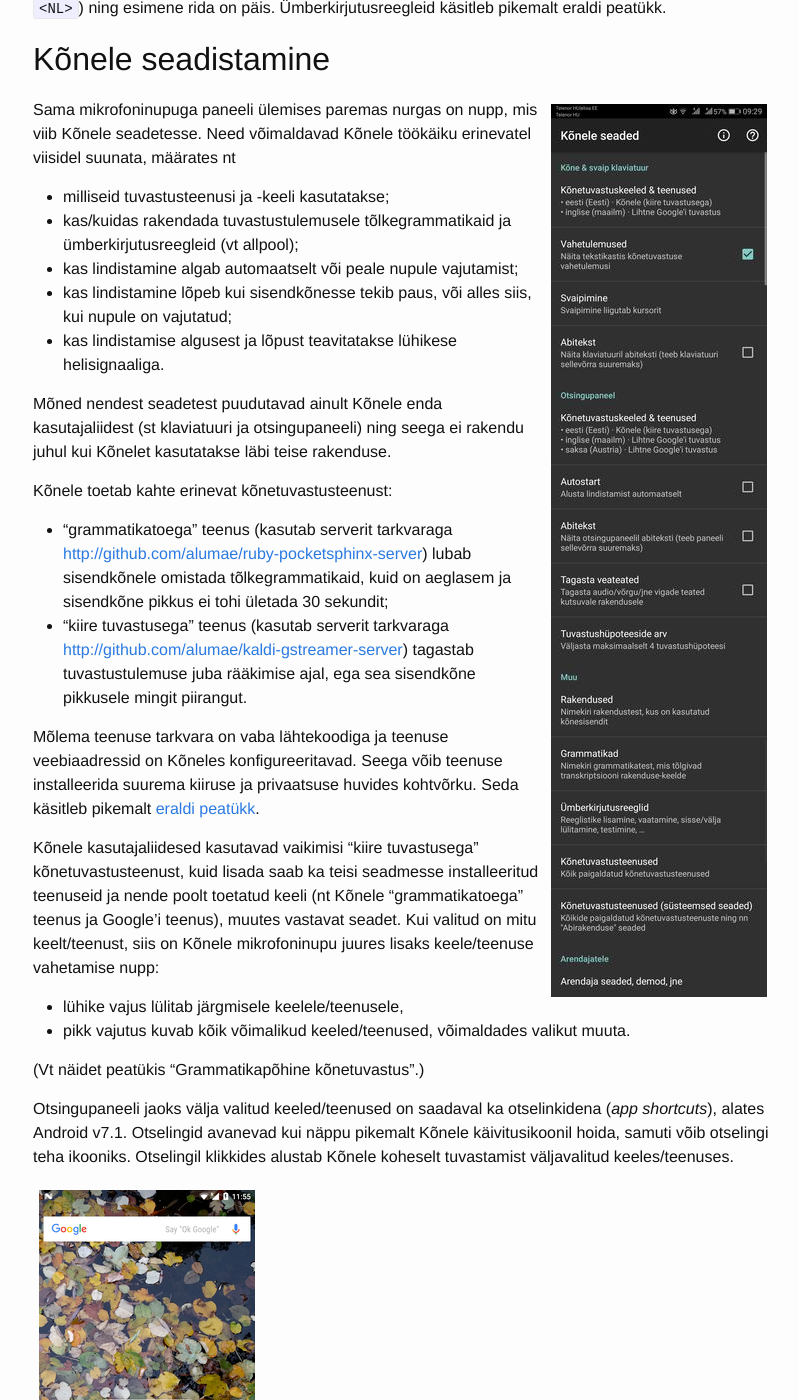
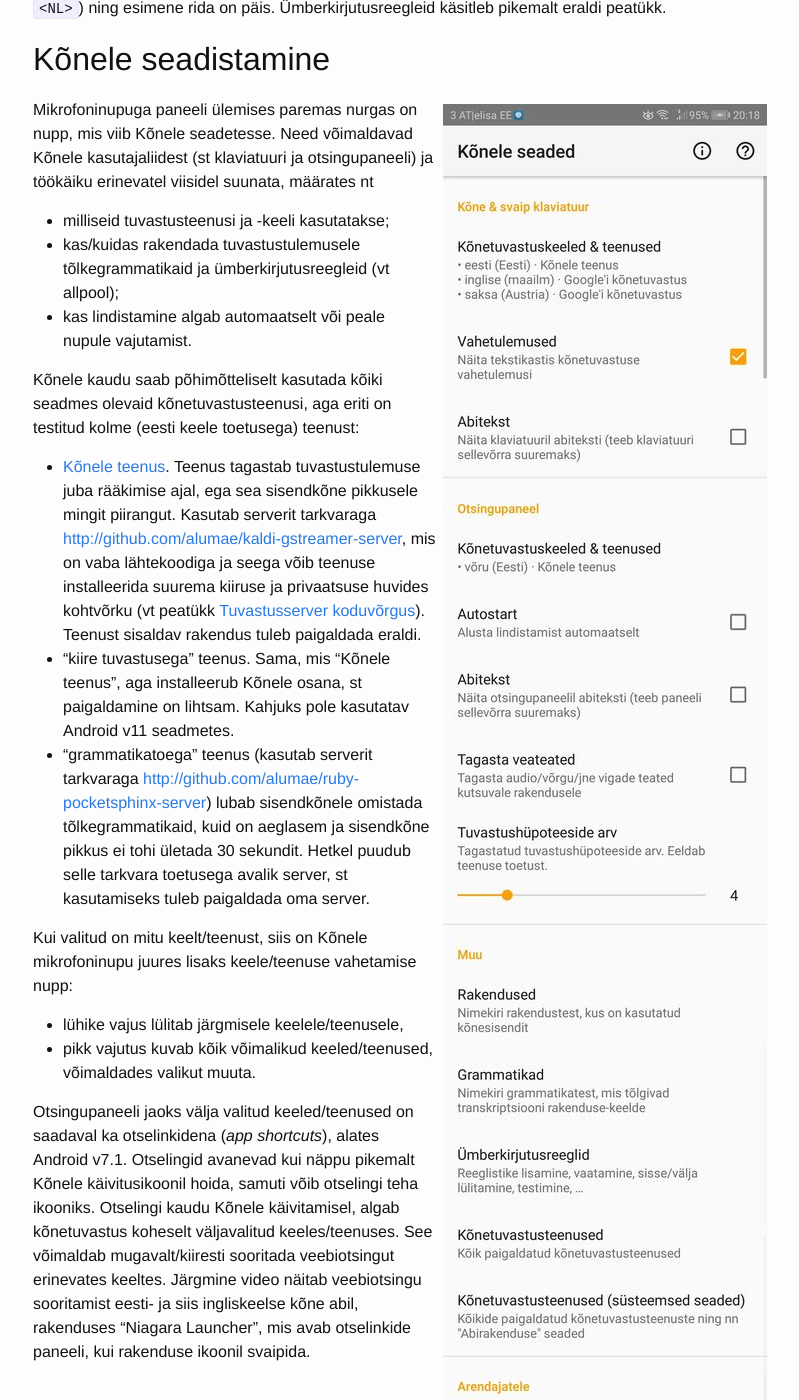
Before and after one commit to Kaljurand/K6nele, a Jekyll site: the page built from docs/et/user_guide.md, in a window 1280 px wide and 1400 px high, scrolled down 3148 px. Shown: the whole window, without its empty margins (237-1036 px from the left). Built offline with Jekyll 4.4.1, drawn with Linux system fonts in a browser that asks for light colours; comment, search, counter and statistics services are not loaded; grey boxes are pictures that could not be loaded.

Commit message:
Improve user guide (Settings)

```diff
--- a/docs/et/user_guide.md
+++ b/docs/et/user_guide.md
@@ -93,44 +93,39 @@
 
 ## Kõnele seadistamine
 
-<img style="float: right" title="Ekraanipilt: seadistamine" alt="Ekraanipilt: seadistamine." src="{{ site.baseurl }}/images/et/Screenshot_2018-12-27-09-29-43.jpg">
+<img style="float: right" title="Ekraanipilt: seadistamine" alt="Ekraanipilt: seadistamine." src="{{ site.baseurl }}/images/et/Screenshot_2021-03-20-20-18-30.jpg">
 
-Sama mikrofoninupuga paneeli ülemises paremas nurgas on nupp, mis viib Kõnele seadetesse.
-Need võimaldavad Kõnele töökäiku erinevatel viisidel suunata, määrates nt
+Mikrofoninupuga paneeli ülemises paremas nurgas on nupp, mis viib Kõnele seadetesse.
+Need võimaldavad Kõnele kasutajaliidest (st klaviatuuri ja otsingupaneeli)
+ja töökäiku erinevatel viisidel suunata, määrates nt
 
 - milliseid tuvastusteenusi ja -keeli kasutatakse;
 - kas/kuidas rakendada tuvastustulemusele tõlkegrammatikaid ja ümberkirjutusreegleid (vt allpool);
-- kas lindistamine algab automaatselt või peale nupule vajutamist;
-- kas lindistamine lõpeb kui sisendkõnesse tekib paus, või alles siis, kui nupule on vajutatud;
-- kas lindistamise algusest ja lõpust teavitatakse lühikese helisignaaliga.
+- kas lindistamine algab automaatselt või peale nupule vajutamist.
 
-Mõned nendest seadetest puudutavad ainult Kõnele enda kasutajaliidest (st klaviatuuri ja otsingupaneeli) ning
-seega ei rakendu juhul kui Kõnelet kasutatakse läbi teise rakenduse.
+Kõnele kaudu saab põhimõtteliselt kasutada kõiki seadmes olevaid kõnetuvastusteenusi, aga eriti on testitud kolme
+(eesti keele toetusega) teenust:
 
-Kõnele toetab kahte erinevat kõnetuvastusteenust:
-
+  - [Kõnele teenus](https://github.com/Kaljurand/K6nele-service).
+    Teenus tagastab tuvastustulemuse juba rääkimise ajal, ega sea sisendkõne pikkusele mingit piirangut.
+    Kasutab serverit tarkvaraga <http://github.com/alumae/kaldi-gstreamer-server>, mis on
+    vaba lähtekoodiga ja seega võib teenuse installeerida suurema kiiruse ja privaatsuse huvides kohtvõrku
+    (vt peatükk [Tuvastusserver koduvõrgus](#tuvastusserver-koduvõrgus)).
+    Teenust sisaldav rakendus tuleb paigaldada eraldi.
+  - "kiire tuvastusega" teenus. Sama, mis "Kõnele teenus", aga installeerub Kõnele osana, st paigaldamine on lihtsam.
+    Kahjuks pole kasutatav Android v11 seadmetes.
   - "grammatikatoega" teenus (kasutab serverit tarkvaraga <http://github.com/alumae/ruby-pocketsphinx-server>)
     lubab sisendkõnele omistada tõlkegrammatikaid, kuid on aeglasem ja sisendkõne pikkus ei tohi ületada
-    30 sekundit;
-  - "kiire tuvastusega" teenus (kasutab serverit tarkvaraga <http://github.com/alumae/kaldi-gstreamer-server>)
-    tagastab tuvastustulemuse juba rääkimise ajal, ega sea sisendkõne pikkusele mingit piirangut.
+    30 sekundit. Hetkel puudub selle tarkvara toetusega avalik server, st kasutamiseks tuleb paigaldada oma server.
 
-Mõlema teenuse tarkvara on vaba lähtekoodiga ja teenuse veebiaadressid on Kõneles konfigureeritavad. Seega võib teenuse installeerida suurema kiiruse ja privaatsuse huvides kohtvõrku. Seda käsitleb pikemalt [eraldi peatükk](#tuvastusserver-koduvõrgus).
-
-Kõnele kasutajaliidesed kasutavad vaikimisi "kiire tuvastusega" kõnetuvastusteenust, kuid
-lisada saab ka teisi seadmesse installeeritud teenuseid ja nende poolt toetatud
-keeli (nt Kõnele "grammatikatoega" teenus ja Google'i teenus),
-muutes vastavat seadet.
 Kui valitud on mitu keelt/teenust, siis on Kõnele mikrofoninupu juures lisaks keele/teenuse vahetamise nupp:
 
 - lühike vajus lülitab järgmisele keelele/teenusele,
 - pikk vajutus kuvab kõik võimalikud keeled/teenused, võimaldades valikut muuta.
 
-(Vt näidet peatükis "Grammatikapõhine kõnetuvastus".)
+Otsingupaneeli jaoks välja valitud keeled/teenused on saadaval ka otselinkidena (_app shortcuts_), alates Android v7.1. Otselingid avanevad kui näppu pikemalt Kõnele käivitusikoonil hoida, samuti võib otselingi teha ikooniks. Otselingi kaudu Kõnele käivitamisel, algab kõnetuvastus koheselt väljavalitud keeles/teenuses. See võimaldab mugavalt/kiiresti sooritada veebiotsingut erinevates keeltes. Järgmine video näitab veebiotsingu sooritamist eesti- ja siis ingliskeelse kõne abil, rakenduses "Niagara Launcher", mis avab otselinkide paneeli, kui rakenduse ikoonil svaipida.
 
-Otsingupaneeli jaoks välja valitud keeled/teenused on saadaval ka otselinkidena (_app shortcuts_), alates Android v7.1. Otselingid avanevad kui näppu pikemalt Kõnele käivitusikoonil hoida, samuti võib otselingi teha ikooniks. Otselingil klikkides alustab Kõnele koheselt tuvastamist väljavalitud keeles/teenuses.
-
-<img title="Ekraanipilt: otselingid" alt="Ekraanipilt: otselingid." src="{{ site.baseurl }}/images/et/Screenshot_20161227-115800.png">
+<img title="Ekraanivideo: otselingid" alt="Ekraanivideo: otselingid." src="{{ site.baseurl }}/images/et/screen-20210321-115441.gif">
 
 Otselink on lihtne näide, kuidas käivitada Kõnele otsingupaneel sisendparameetritega, mille väärtused erinevad nendest, mis seadetes kirjas. Kõnele toetab palju erinevaid sisendparameeterid (nn EXTRA), mis võimaldavad teistel rakendustel (nt Tasker, vt [eraldi peatükk](#kõnele-ja-tasker)) Kõnelega otse suhelda. Toetatud EXTRAte kohta vt täpsemalt [Developer's Guide]({{ site.baseurl }}/docs/en/developer_guide.html).
 
@@ -161,7 +156,7 @@
 Kui Kõnele klaviatuur pole sisse lülitatud, siis on Kõnele seadetes, esimesel kohal, ka
 otselink sellesse menüüsse.
 
-<img title="Ekraanipilt: otselink klaviatuuri sisselülitamise menüüsse" alt="Ekraanipilt: otselink klaviatuuri sisselülitamise menüüsse." src="{{ site.baseurl }}/images/et/Screenshot_20181227-093420.png">
+<img title="Ekraanipilt: otselink klaviatuuri sisselülitamise menüüsse" alt="Ekraanipilt: otselink klaviatuuri sisselülitamise menüüsse." src="{{ site.baseurl }}/images/et/Screenshot_20210321-113444.jpg">
 
 Androidi seadete hierarhias asub vastav menüü üsna sügaval, ning lisaks erineb selle asukoht
 Androidi versiooniti:
```
Also changed, not shown: images/et/Screenshot_2021-03-20-20-18-30.jpg (added), images/et/Screenshot_20210321-113444.jpg (added), 1 other file.
